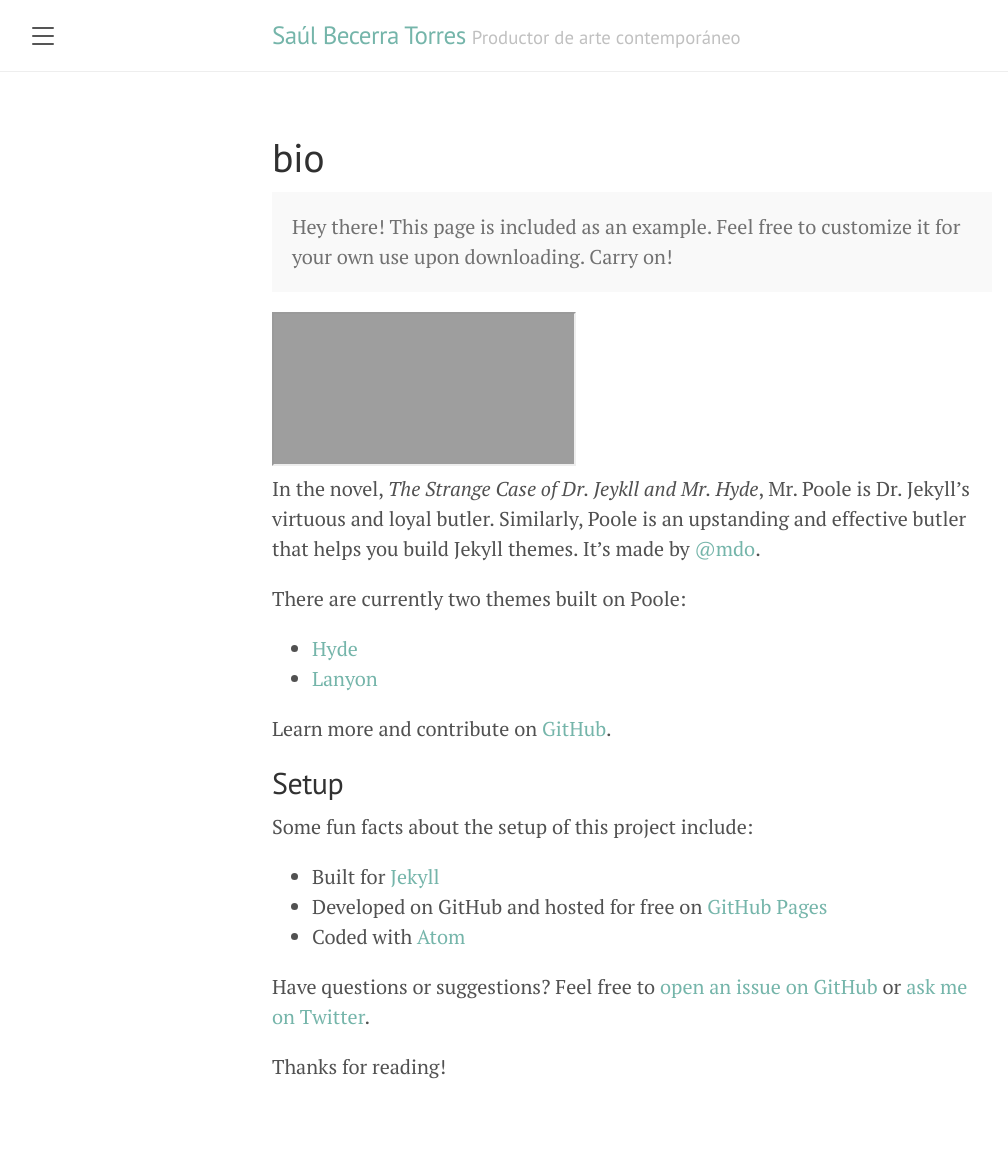
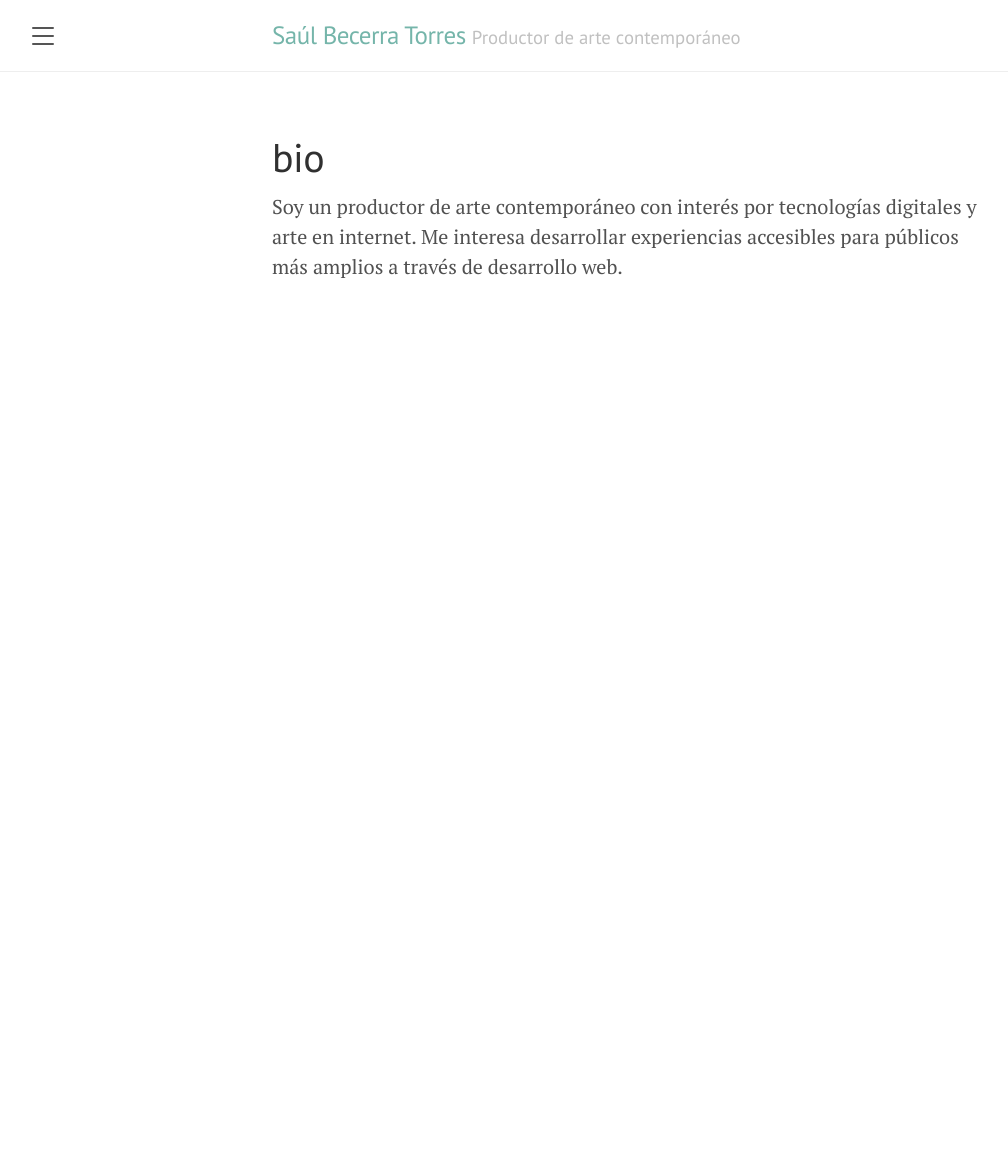
Before and after one commit to Sbector/productor, a Jekyll site: the page built from about.md, in a window 1280 px wide. Shown: the whole page, without its empty margins (8-1016 px from the left). Built offline with Jekyll 4.4.1, drawn with Linux system fonts in a browser that asks for light colours; after the commit the page ends 900 px from its top, so only the background shows below that.

```diff
--- a/about.md
+++ b/about.md
@@ -3,29 +3,4 @@
 title: bio
 ---
 
-<p class="message">
-  Hey there! This page is included as an example. Feel free to customize it for your own use upon downloading. Carry on!
-</p>
-
-<iframe src="https://sbector.com/demo_alinka/" title="Demo Alinka"></iframe>
-
-In the novel, *The Strange Case of Dr. Jeykll and Mr. Hyde*, Mr. Poole is Dr. Jekyll's virtuous and loyal butler. Similarly, Poole is an upstanding and effective butler that helps you build Jekyll themes. It's made by [@mdo](https://twitter.com/mdo).
-
-There are currently two themes built on Poole:
-
-* [Hyde](http://hyde.getpoole.com)
-* [Lanyon](http://lanyon.getpoole.com)
-
-Learn more and contribute on [GitHub](https://github.com/poole).
-
-## Setup
-
-Some fun facts about the setup of this project include:
-
-* Built for [Jekyll](https://jekyllrb.com)
-* Developed on GitHub and hosted for free on [GitHub Pages](https://pages.github.com)
-* Coded with [Atom](https://atom.io)
-
-Have questions or suggestions? Feel free to [open an issue on GitHub](https://github.com/poole/issues/new) or [ask me on Twitter](https://twitter.com/mdo).
-
-Thanks for reading!
+Soy un productor de arte contemporáneo con interés por tecnologías digitales y arte en internet. Me interesa desarrollar experiencias accesibles para públicos más amplios a través de desarrollo web.
```
Also changed, not shown: cv.md (+2 -2 lines), index.html (+9 -24 lines), public/img/alinka.jpg (added), public/img/cobian.jpg (added), public/img/dolo1.jpg (added), public/img/dolo2.jpg (added), public/img/el sueno.jpg (added), public/img/inhabiting shadows.jpg (added), public/img/mana machine.jpg (added), public/img/nadamas1.jpg (added), public/img/nadamas2.jpg (added), public/img/nadamas3.jpg (added).
